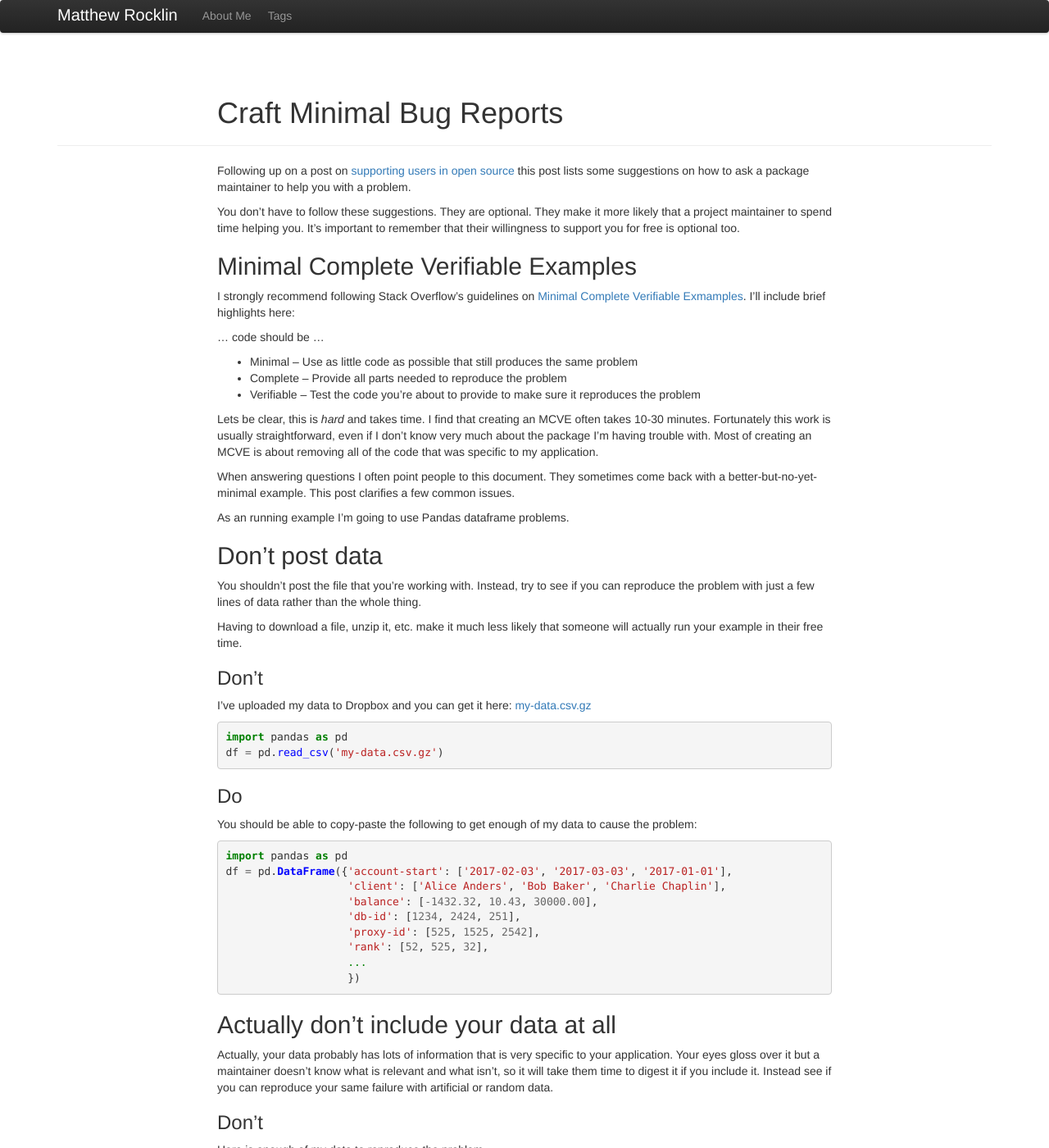
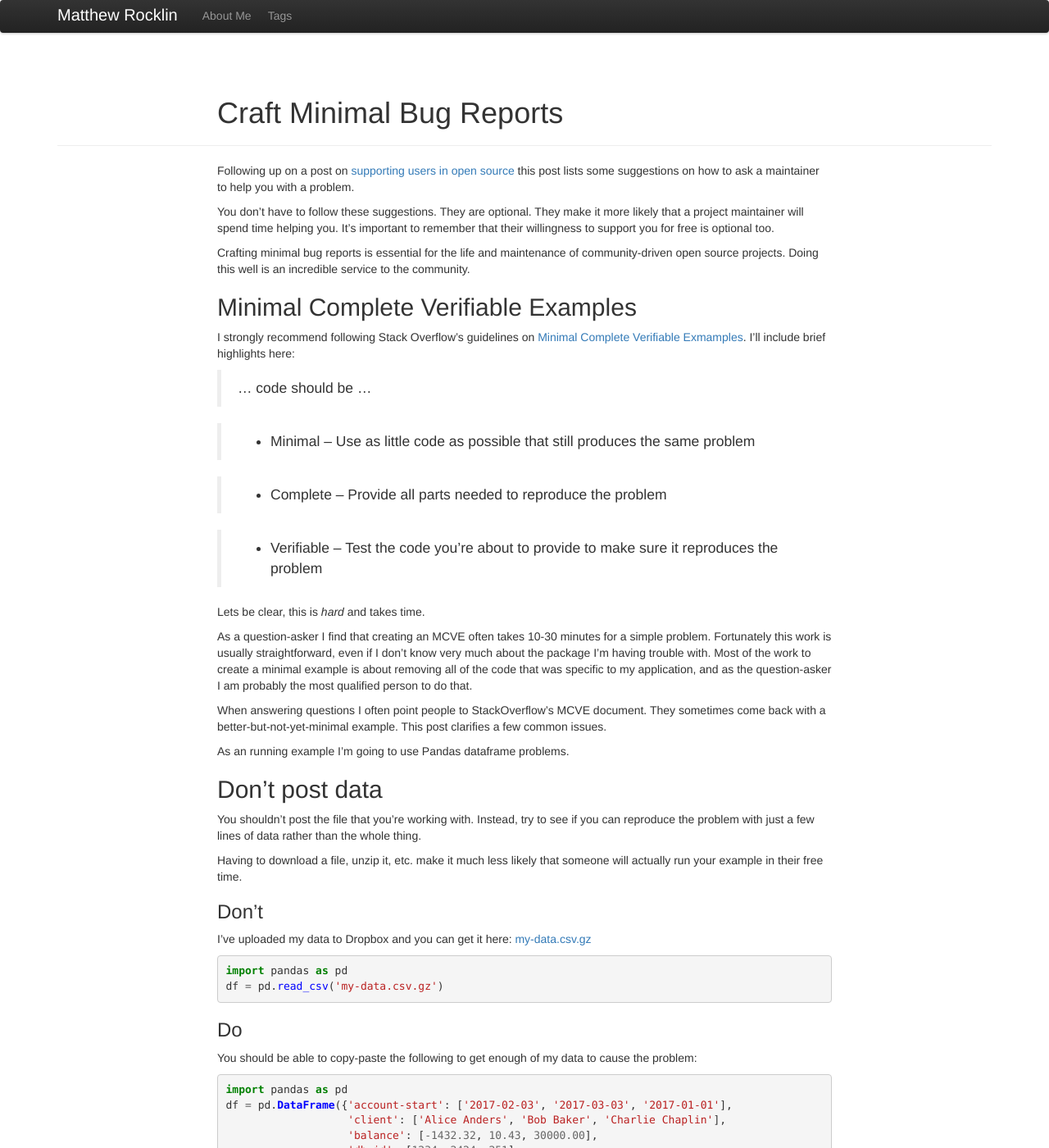
Before and after one commit to besyskymnbk/blog, a Jekyll site: the page built from _posts/work/2018-02-28-minimal-bug-reports.md, in a window 1280 px wide and 1400 px high. Shown: the whole window at 82% size. Built offline with Jekyll 4.4.1, drawn with Linux system fonts in a browser that asks for light colours; comment, search, counter and statistics services are not loaded.

Commit message:
more edits to minimal bug report blogpost

```diff
--- a/_posts/work/2018-02-28-minimal-bug-reports.md
+++ b/_posts/work/2018-02-28-minimal-bug-reports.md
@@ -8,35 +8,43 @@ theme: twitter
 {% include JB/setup %}
 
 Following up on a post on [supporting users in open source](../../../2016/08/25/supporting-users)
-this post lists some suggestions on how to ask a package maintainer to help you with a problem.
+this post lists some suggestions on how to ask a maintainer to help you with a problem.
 
 You don't have to follow these suggestions.  They are optional.
-They make it more likely that a project maintainer to spend time helping you.
+They make it more likely that a project maintainer will spend time helping you.
 It's important to remember that their willingness to support you for free is optional too.
 
+Crafting minimal bug reports is essential for the life and maintenance of community-driven open source projects.
+Doing this well is an incredible service to the community.
 
 Minimal Complete Verifiable Examples
 ------------------------------------
 
 I strongly recommend following Stack Overflow's guidelines on [Minimal Complete Verifiable Exmamples](https://stackoverflow.com/help/mcve).  I'll include brief highlights here:
 
-... code should be ...
+> ... code should be ...
 
--  Minimal – Use as little code as possible that still produces the same problem
--  Complete – Provide all parts needed to reproduce the problem
--  Verifiable – Test the code you're about to provide to make sure it reproduces the problem
+> -  Minimal – Use as little code as possible that still produces the same problem
+
+> -  Complete – Provide all parts needed to reproduce the problem
+
+> -  Verifiable – Test the code you're about to provide to make sure it reproduces the problem
+
 
 Lets be clear, this is *hard* and takes time.
-I find that creating an MCVE often takes 10-30 minutes.
+
+As a question-asker I find that creating an MCVE often takes 10-30 minutes for a simple problem.
 Fortunately this work is usually straightforward,
 even if I don't know very much about the package I'm having trouble with.
-Most of creating an MCVE is about removing all of the code that was specific to my application.
+Most of the work to create a minimal example is about removing all of the code that was specific to my application,
+and as the question-asker I am probably the most qualified person to do that.
 
-When answering questions I often point people to this document.
-They sometimes come back with a better-but-no-yet-minimal example.
+When answering questions I often point people to StackOverflow's MCVE document.
+They sometimes come back with a better-but-not-yet-minimal example.
 This post clarifies a few common issues.
 
 As an running example I'm going to use Pandas dataframe problems.
+
 
 Don't post data
 ---------------
```
